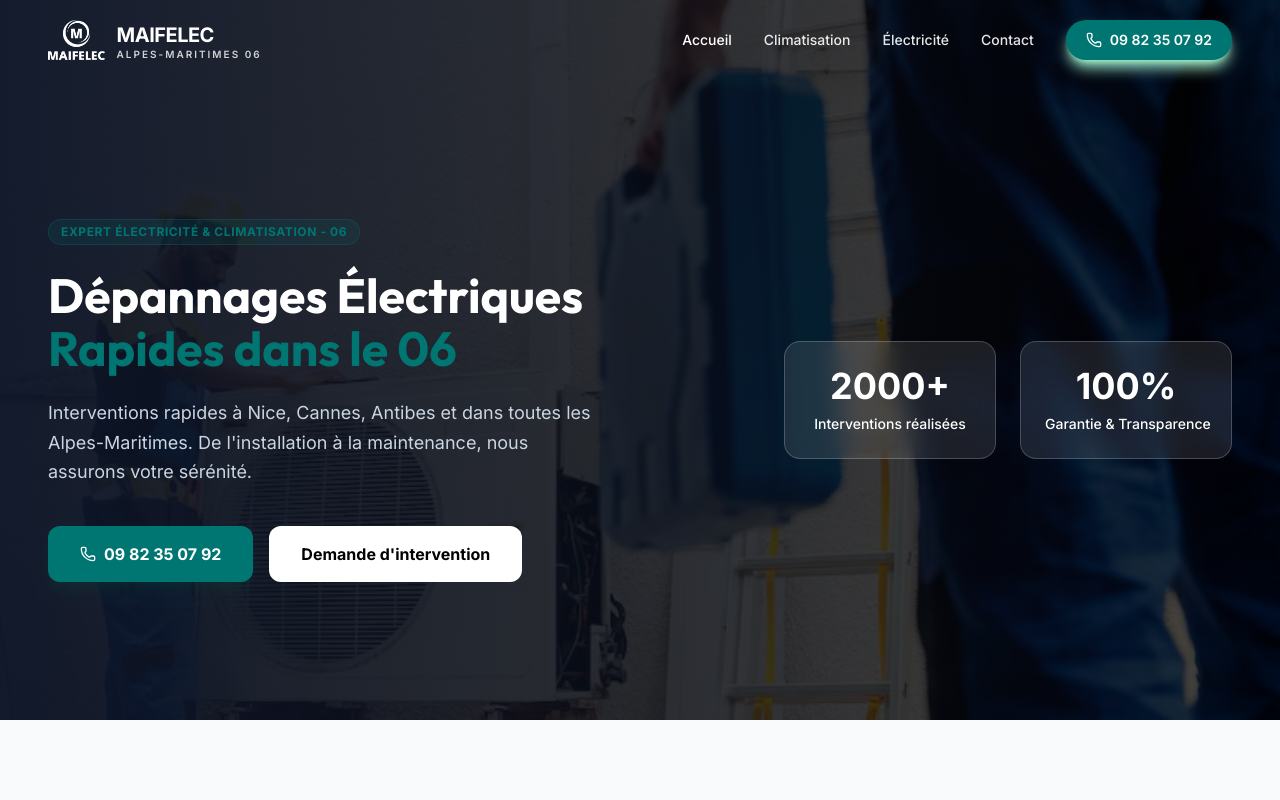
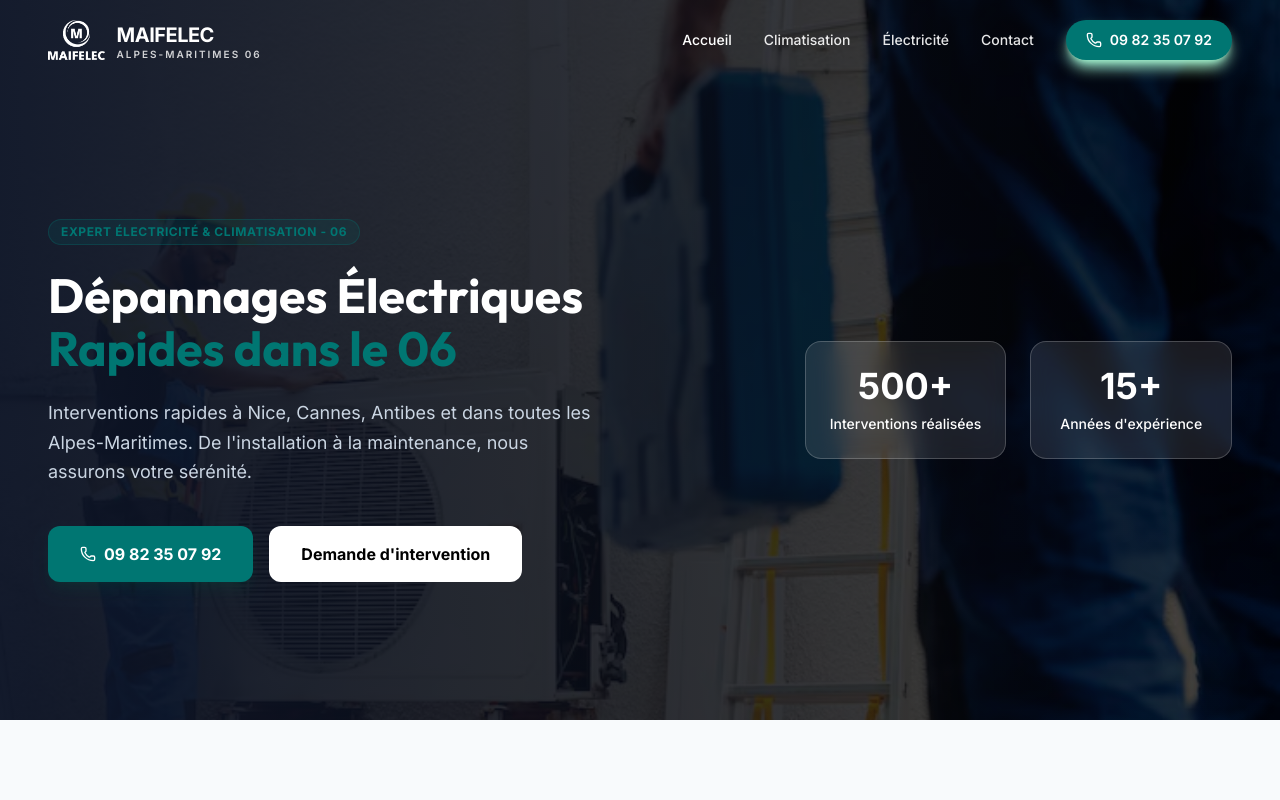
Before and after one commit to ThibautLffg/maiffelec, a React (Vite) app: page / in a window 1280 px wide. Shown: the top 800 px of the page. Built offline with nearby package versions, Linux system fonts and the light colour scheme.

Commit message:
fix: details

```diff
--- a/src/pages/Home.tsx
+++ b/src/pages/Home.tsx
@@ -93,7 +93,7 @@ export default function Home() {
 
         <div className="bg-white/10 backdrop-blur-md border border-white/20 rounded-2xl p-6 text-center">
           <div className="text-4xl font-extrabold text-white mb-2">
-            2000+
+            500+
           </div>
           <p className="text-white font-medium text-sm whitespace-nowrap">
             Interventions réalisées
@@ -102,10 +102,10 @@ export default function Home() {
 
         <div className="bg-white/10 backdrop-blur-md border border-white/20 rounded-2xl p-6 text-center">
           <div className="text-4xl font-extrabold text-white mb-2 ">
-            100%
+            15+
           </div>
           <p className="text-white font-medium text-sm whitespace-nowrap">
-            Garantie & Transparence
+            Années d'expérience
           </p>
         </div>
 
```
